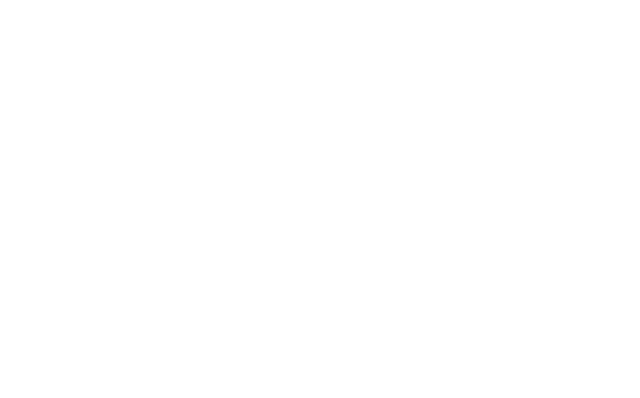
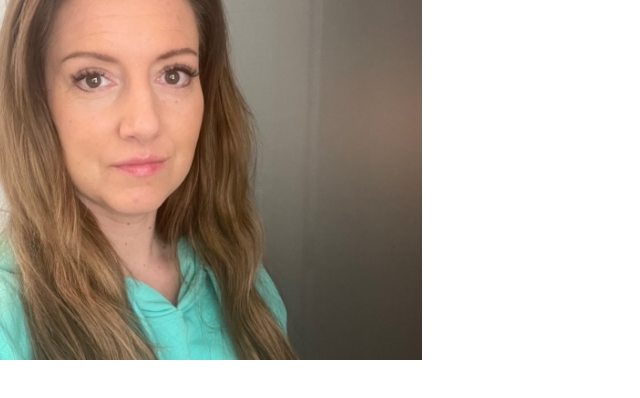
Before and after one commit to HannaGfrorer/info-about-me, a plain HTML site: page index.html in a window 1280 px wide. Shown: the whole page, without its empty margins (0-640 px from the left). Drawn offline with nearby package versions, Linux system fonts and the light colour scheme.

Commit message:
imags and css for logo

```diff
--- a/assets/css/style.css
+++ b/assets/css/style.css
@@ -0,0 +1,15 @@
+@import url('https://fonts.googleapis.com/css?family=Roboto:100,200,300,400,500,600,700|Exo:100,200,300,400,500,600,700');
+
+header {
+    margin: 0;
+}
+
+.logo {
+    background: url("../images/IMG_7256.jpg");
+    background-position: center;
+    background-repeat: no-repeat;
+    background-size: cover;
+    min-height: 360px;
+    -moz-transition: all .5s ease-in-out;
+    -webkit-transition: all .5s ease-in-out;
+}
--- a/index.html
+++ b/index.html
@@ -6,10 +6,18 @@
     <meta name="viewport" content="width=device-width, initial-scale=1.0">
     <link rel="stylesheet" href="https://cdn.jsdelivr.net/npm/bootstrap@4.6.2/dist/css/bootstrap.min.css" integrity="sha384-xOolHFLEh07PJGoPkLv1IbcEPTNtaed2xpHsD9ESMhqIYd0nLMwNLD69Npy4HI+N" crossorigin="anonymous" type="text/css">
     <link rel="stylesheet" href="https://use.fontawesome.com/releases/v5.0.10/css/all.css" integrity="sha384-+d0P83n9kaQMCwj8F4RJB66tzIwOKmrdb46+porD/OvrJ+37WqIM7UoBtwHO6Nlg" crossorigin="anonymous">
+    <link rel="stylesheet" href="assets/css/style.css" type="text/css">
     <title>Hanna</title>
 </head>
 <body>
     <header>
+      <div class="row">
+        <a href="index.html" class="col-md-4 logo">
+
+        </a>
+          <div class="col-md-8">
+        </div>
+      </div>
 
     </header>
     <section>
```
Also changed, not shown: assets/images/IMG_7256.jpg (added), 1 other file.
